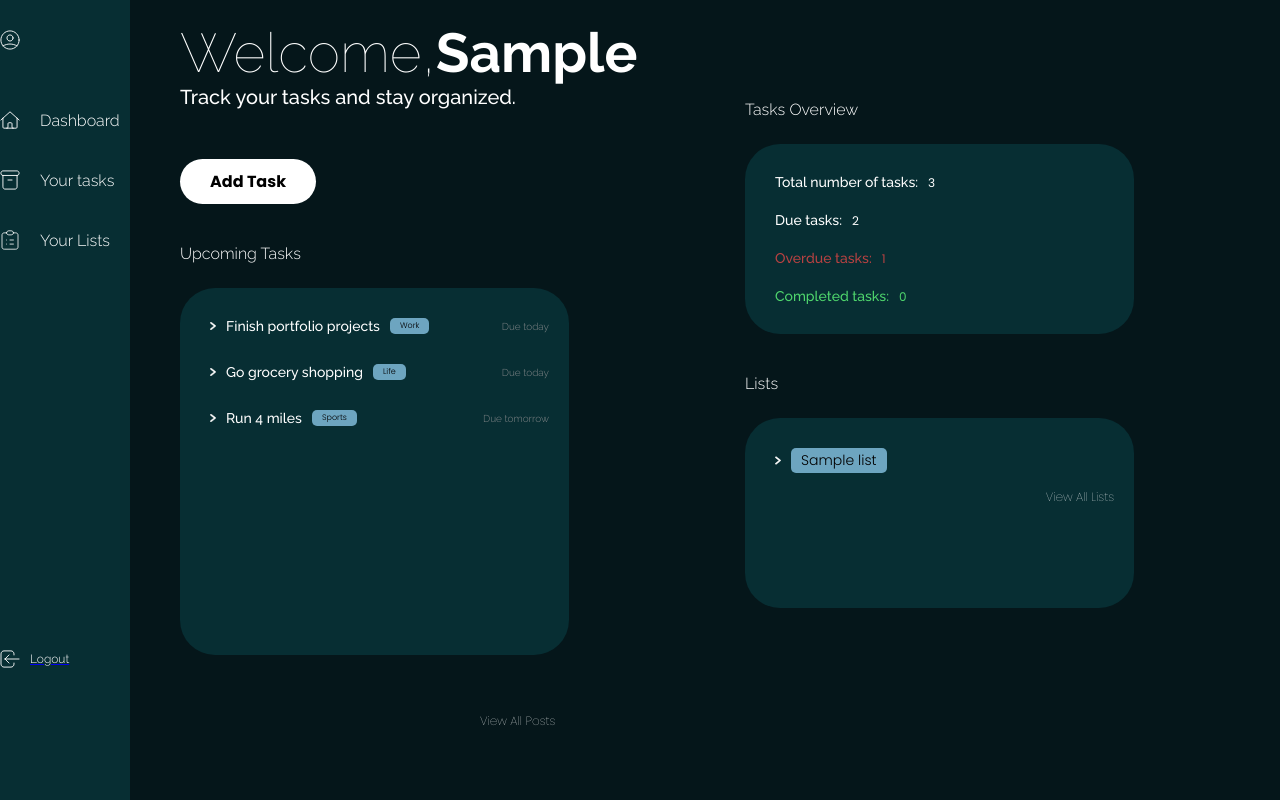
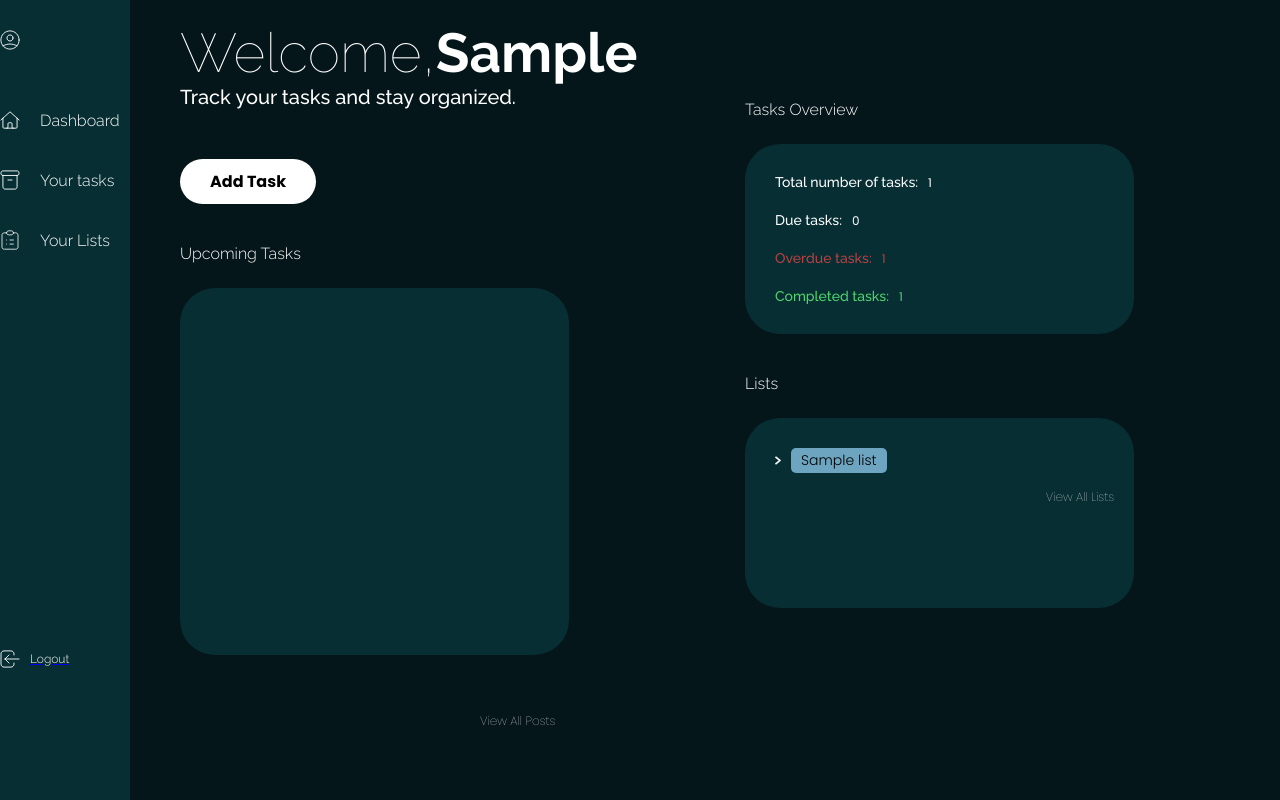
Before and after one commit to bilalelkhouly/Taskly, a Flask app: page / in a window 1280 px wide; the page is wider, and only the part inside the window is pictured. Run offline with Flask 3, Linux system fonts and the light colour scheme; a user stored in the database is signed in; tables that the repository leaves empty hold one stand-in row (values such as "Sample post"); some libraries are stand-ins or nearby versions.

Commit message:
removed manually added tasks and overview information and replaced with actual data

```diff
--- a/main.py
+++ b/main.py
@@ -63,19 +63,29 @@ class Tasks(db.Model):
 with app.app_context():
     db.create_all()
 
+today = datetime.now().date()
+tomorrow = today + timedelta(days=1)
+
 
 @app.route('/')
 def dashboard():
     if current_user.is_authenticated:
-        today = datetime.now().date()
-        tomorrow = today + timedelta(days=1)
+        total_tasks = 0
+        overdue_tasks = 0
+        completed_tasks = 0
         upcoming_tasks = []
         for user_list in current_user.lists:
             for task in user_list.tasks:
+                total_tasks += 1
+                if task.completed:
+                    completed_tasks += 1
+                if task.due_date.date() < today:
+                    overdue_tasks += 1
                 if task.due_date.date() in [today, tomorrow]:
                     upcoming_tasks.append(task)
-        print(upcoming_tasks)
-        return render_template('dashboard.html', user=current_user, lists=current_user.lists, upcoming_tasks=upcoming_tasks)
+        return render_template('dashboard.html', user=current_user, lists=current_user.lists,
+                               upcoming_tasks=upcoming_tasks[:5], total_tasks=total_tasks, overdue_tasks=overdue_tasks,
+                               completed_tasks=completed_tasks, due_tasks=total_tasks-overdue_tasks, today=today)
     else:
         return redirect(url_for('home'))
 
--- a/templates/dashboard.html
+++ b/templates/dashboard.html
@@ -20,44 +20,20 @@
 
             <div class="rounded-frame tasks">
                 <ul>
+                    {% for task in upcoming_tasks %}
                         <li class="upcoming-task-list-item">
                             <div class="task-container">
                                 <img src="../static/assets/arrow.svg" alt="arrow icon">
 
-                            <p class="task-text">Finish portfolio projects</p>
+                                <p class="task-text">{{ task.text }}</p>
 
                                 <div class="list-icon">
-                                <p>Work</p>
+                                    <p>{{ task.list.list_title }}</p>
                                 </div>
                             </div>
-                        <p class="due-date">Due today</p>
+                            <p class="due-date">Due {% if task.due_date.date() == today %}today{% else %}tomorrow{% endif %}</p>
                         </li>
-
-                    <li class="upcoming-task-list-item">
-                        <div class="task-container">
-                            <img src="../static/assets/arrow.svg" alt="arrow icon">
-
-                            <p class="task-text">Go grocery shopping</p>
-
-                            <div class="list-icon">
-                                <p>Life</p>
-                            </div>
-                        </div>
-                        <p class="due-date">Due today</p>
-                    </li>
-
-                    <li class="upcoming-task-list-item">
-                        <div class="task-container">
-                            <img src="../static/assets/arrow.svg" alt="arrow icon">
-
-                            <p class="task-text">Run 4 miles</p>
-
-                            <div class="list-icon">
-                                <p>Sports</p>
-                            </div>
-                        </div>
-                        <p class="due-date">Due tomorrow</p>
-                    </li>
+                    {% endfor %}
                 </ul>
                 <a href="#" class="view-anchor tasks">View All Posts</a>
             </div>
@@ -70,28 +46,28 @@
                         <li class="overview-list-item">
                             <div class="task-overview-container">
                                 <p class="task-text">Total number of tasks:</p>
-                                <p class="overview-number">3</p>
+                                <p class="overview-number">{{ total_tasks }}</p>
                             </div>
                         </li>
 
                         <li class="overview-list-item">
                             <div class="task-overview-container">
                                 <p class="task-text">Due tasks:</p>
-                                <p class="overview-number">2</p>
+                                <p class="overview-number">{{ due_tasks }}</p>
                             </div>
                         </li>
 
                         <li class="overview-list-item">
                             <div class="task-overview-container">
                                 <p class="task-text overdue">Overdue tasks:</p>
-                                <p class="overview-number overdue">1</p>
+                                <p class="overview-number overdue">{{ overdue_tasks }}</p>
                             </div>
                         </li>
 
                         <li class="overview-list-item">
                             <div class="task-overview-container">
                                 <p class="task-text completed">Completed tasks:</p>
-                                <p class="overview-number completed">0</p>
+                                <p class="overview-number completed">{{ completed_tasks }}</p>
                             </div>
                         </li>
                     </ul>
```
Lines whose indentation alone changed are shown as unchanged.
